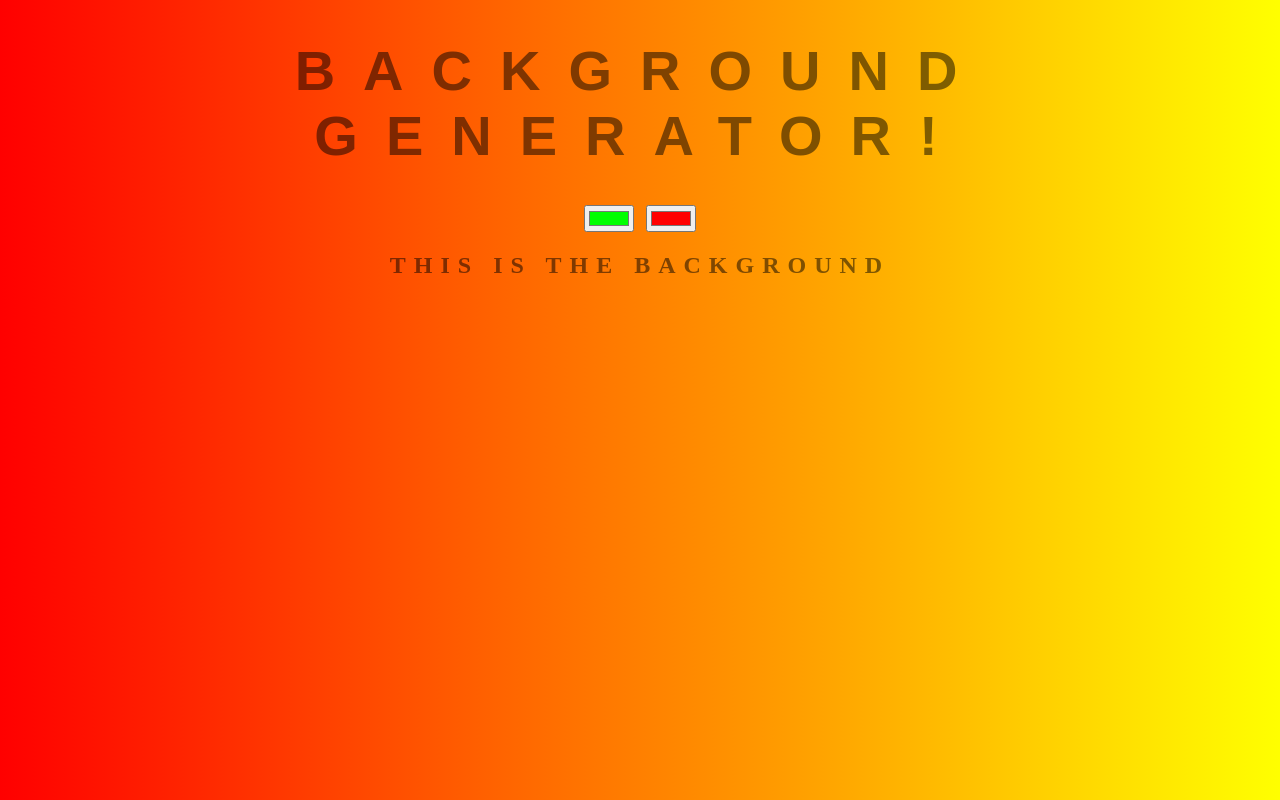
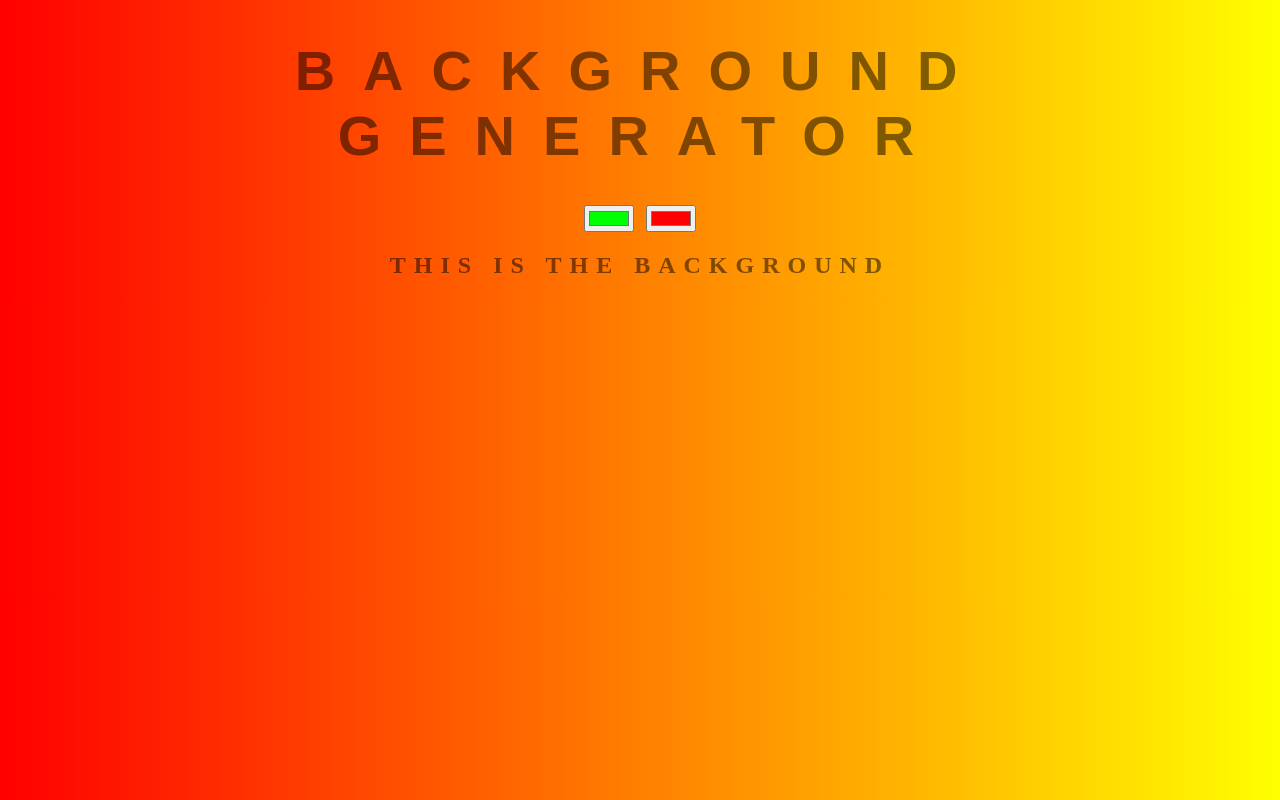
Before and after one commit to SpencerDedrick/BackgroundGen, a plain HTML site: page index.html in a window 1280 px wide. Drawn offline with Linux system fonts and the light colour scheme.

Commit message:
changed heading

```diff
--- a/index.html
+++ b/index.html
@@ -5,7 +5,7 @@
 	<link rel="stylesheet" type="text/css" href="style.css">
 </head>
 <body id="gradient">
-	<h1>Background Generator!</h1>
+	<h1>Background Generator</h1>
 	<input class="color" type="color" value="#00ff00">
 	<input class="color" type="color" value="#ff0000">
 	<h2>This is the background</h2>
```
